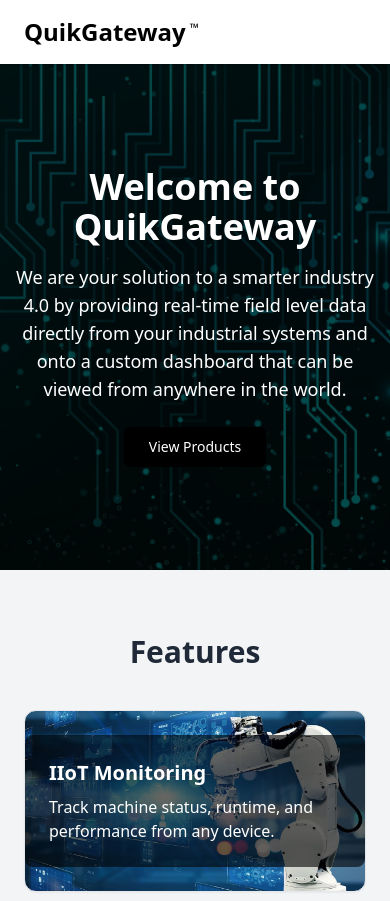
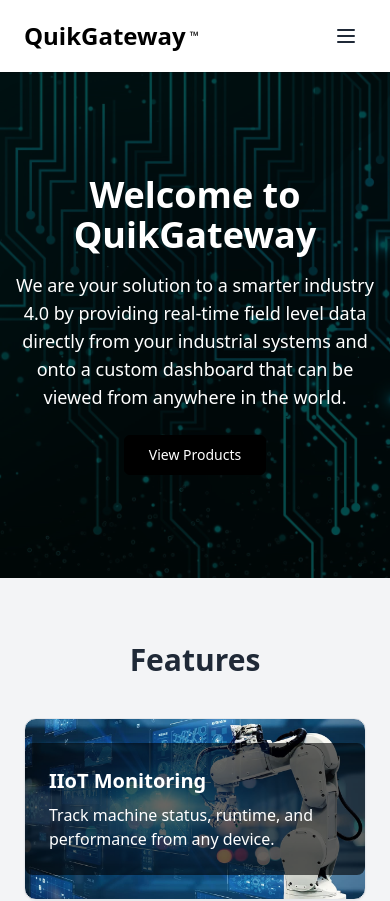
Before and after one commit to domcruz4/quikgateway-site, a Next.js app: page / in a window 390 px wide. Shown: the top 901 px of the page. Built offline with nearby package versions, Linux system fonts and the light colour scheme.

Commit message:
Update webpage content

```diff
--- a/src/app/layout.tsx
+++ b/src/app/layout.tsx
@@ -2,7 +2,7 @@ import type { Metadata } from "next";
 import { Geist, Geist_Mono } from "next/font/google";
 import "./globals.css";
 import Link from "next/link";
-import Footer from "@/components/footer"; // <-- ✅ Import your Footer component
+import Footer from "@/components/footer";
 
 const geistSans = Geist({
   variable: "--font-geist-sans",
@@ -21,28 +21,39 @@ export const metadata: Metadata = {
 
 export default function RootLayout({
   children,
-}: Readonly<{
+}: {
   children: React.ReactNode;
-}>) {
+}) {
   return (
     <html lang="en">
       <body
         className={`${geistSans.variable} ${geistMono.variable} antialiased bg-gray-50 text-gray-800`}
       >
+        {/* Modern Navbar */}
         <header className="bg-white shadow sticky top-0 z-50">
           <div className="max-w-7xl mx-auto px-6 py-4 flex justify-between items-center">
-            <Link href="/" className="text-2xl font-bold text-black">
+            {/* Brand */}
+            <Link
+              href="/"
+              className="flex items-center text-2xl font-bold text-black hover:text-blue-600 transition-colors"
+            >
               QuikGateway<span className="align-super text-xs ml-1">™</span>
             </Link>
 
-            <nav className="space-x-6 hidden md:block">
-              <Link href="/products" className="text-gray-700 hover:text-blue-600">
+            {/* Desktop Menu */}
+            <nav className="hidden md:flex space-x-6 items-center">
+              <Link
+                href="/products"
+                className="text-gray-700 hover:text-blue-600 transition-colors"
+              >
                 Products
               </Link>
-              <Link href="/faq" className="text-gray-700 hover:text-blue-600">
+              <Link
+                href="/faq"
+                className="text-gray-700 hover:text-blue-600 transition-colors"
+              >
                 FAQ
               </Link>
-
               <a
                 href="https://dashboard.quikgateway.com"
                 className="bg-blue-600 text-white px-4 py-2 rounded hover:bg-blue-700 transition"
@@ -50,12 +61,59 @@ export default function RootLayout({
                 Login
               </a>
             </nav>
+
+            {/* Mobile Menu Button */}
+            <button
+              className="md:hidden p-2 rounded hover:bg-gray-100 transition"
+              onClick={() =>
+                document.getElementById("mobile-menu")?.classList.toggle("hidden")
+              }
+            >
+              <svg
+                xmlns="http://www.w3.org/2000/svg"
+                className="h-6 w-6 text-gray-800"
+                fill="none"
+                viewBox="0 0 24 24"
+                stroke="currentColor"
+              >
+                <path
+                  strokeLinecap="round"
+                  strokeLinejoin="round"
+                  strokeWidth={2}
+                  d="M4 6h16M4 12h16M4 18h16"
+                />
+              </svg>
+            </button>
+          </div>
+
+          {/* Mobile Menu */}
+          <div
+            id="mobile-menu"
+            className="hidden md:hidden px-6 pb-4 space-y-2 bg-white shadow"
+          >
+            <Link
+              href="/products"
+              className="block text-gray-700 hover:text-blue-600 transition"
+            >
+              Products
+            </Link>
+            <Link
+              href="/faq"
+              className="block text-gray-700 hover:text-blue-600 transition"
+            >
+              FAQ
+            </Link>
+            <a
+              href="https://dashboard.quikgateway.com"
+              className="block bg-blue-600 text-white px-4 py-2 rounded hover:bg-blue-700 transition"
+            >
+              Login
+            </a>
           </div>
         </header>
 
         <main>{children}</main>
-
-        <Footer /> {/* ✅ Now the footer will display on every page */}
+        <Footer />
       </body>
     </html>
   );
```
